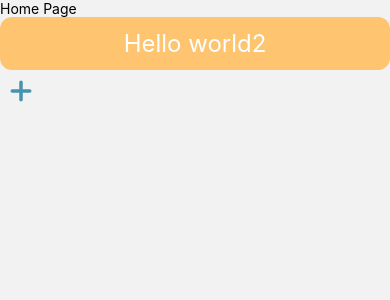
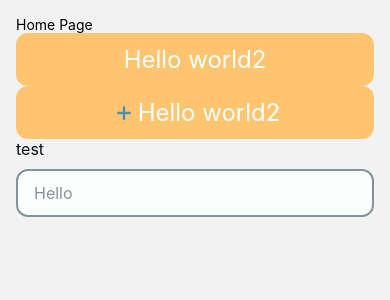
Before and after one commit to odenlerma/todo-app, a React Native app: screen /HomePage in a window 390 px wide. Shown: the top 300 px of the page. Built offline with nearby package versions, Linux system fonts and the light colour scheme.

Commit message:
- Add input and loader component - modify other components

```diff
--- a/src/components/button.js
+++ b/src/components/button.js
@@ -3,28 +3,44 @@ import { Pressable, View, Text, StyleSheet } from 'react-native'
 
 import * as STYLE from '@styles/global';
 import { CUSTOM_TEXT } from './text';
-
+import * as SVG from './svg';
 
 /* PARAMS
-    - type string (options: 'primary', 'secondary', 'gray') - button type
-    - text string - display text inside button
-    - customStyles object - additional styles for button
+    - type - string (options: 'primary', 'secondary', 'gray', 'plain') - button type
+    - text - string - display text inside button
+    - customStyles - object - additional styles for button
+    - icon - string (options: see iconlist) - left icon component
+    - isBlock - bool - full width == true, hug content == false
 */
+
+const BUTTON_ICON_SIZE = STYLE.SIZE.m
+const iconlist = {
+    add: <SVG.CUSTOM_SVG_ADD size={BUTTON_ICON_SIZE} />,
+    check: <SVG.CUSTOM_SVG_CHECK size={BUTTON_ICON_SIZE} />,
+    close: <SVG.CUSTOM_SVG_CLOSE size={BUTTON_ICON_SIZE} />,
+    delete: <SVG.CUSTOM_SVG_DELETE size={BUTTON_ICON_SIZE}/>,
+    edit: <SVG.CUSTOM_SVG_EDIT size={BUTTON_ICON_SIZE}/>,
+}
+
 const BUTTON  = ({
     type = 'primary',
     text = 'Default Button',
     customStyles = {},
+    icon = null,
+    isBlock = true,
     ...props
 }) => {
     return(
+        <View style={!isBlock ? STYLE.FLEX.LEFT_CENTER_ROW : {}}>
             <Pressable
                 {...props}
             >
                 <View style={[styles[type], customStyles]}>
-                {/* {(icon != null || customIcon!=null) && iconPlace == 'left' && <BUTTON_ICON {...iconButton}/>} */}
-                {text != null ? <CUSTOM_TEXT text={text} textType="white_secondary" /> : null }
+                    {icon != null ? iconlist[icon] : <View />}
+                    {text != null ? <CUSTOM_TEXT text={text} textType="white_secondary" /> : <View /> }
                 </View>
             </Pressable>
+        </View>
     );
 
 }
@@ -52,4 +68,7 @@ const styles = StyleSheet.create({
         ...button,
         backgroundColor: STYLE.COLORS.gray
     },
+    plain: {
+        ...button
+    }
 })
--- a/src/components/index.js
+++ b/src/components/index.js
@@ -1,3 +1,5 @@
 export * from './button'
 export * from './text'
 export * from './svg'
+export * from './input'
+export * from './loader'
--- /dev/null
+++ b/src/components/input.js
@@ -0,0 +1,105 @@
+import { Text, View, StyleSheet, Keyboard, Platform } from 'react-native'
+import React, { Component, useRef, useState } from 'react'
+import { TextInput } from 'react-native-gesture-handler'
+
+
+import * as UTILS from '@helper/utils';
+import * as STYLE from '@styles/global'
+
+import { CUSTOM_TEXT } from './text'
+
+export const CUSTOM_INPUT = ({
+    refInner = null,
+    placeholder='',
+    title='',
+    isDisabled = false,
+    textInputStyle = {},
+    ...props
+}) => {
+    const inputRef = useRef(null)
+
+    return (
+        <View style={styles.container}>
+            <CUSTOM_TEXT
+                text={title}
+                customStyles={styles.labelcontainer}
+            />
+
+            <View style={isDisabled ? styles.textinputDisabled : styles.textinput}>
+                {!isDisabled ? (
+                    <TextInput
+                        autoCompleteType='off'
+                        autoCorrect={false}
+                        autoCapitalize='none'
+                        ref={refInner != null ? refInner : inputRef}
+                        placeholder={placeholder || title || ''}
+                        placeholderTextColor={STYLE.COLORS.gray}
+                        {...props}
+                        style={[styles.text_default, textInputStyle]}
+                    />
+                ):(
+                    <CUSTOM_TEXT
+                        text={!UTILS.isEmpty(props?.defaultValue) ? props?.defaultValue : placeholder}
+                        customTextStyles={!UTILS.isEmpty(props?.defaultValue) ? styles.text_default : styles.text_gray}
+                    />
+                )
+                }
+            </View>
+        </View>
+    )
+
+}
+
+const styles = StyleSheet.create({
+    container: {
+        marginBottom: STYLE.SPACING.s4
+    },
+    labelcontainer: {
+        marginBottom: STYLE.SPACING.s2
+    },
+    text_default: {
+        ...STYLE.TEXTCOLOR.color_black,
+        ...STYLE.TEXTFONTSIZE.default
+    },
+    text_gray:{
+        ...STYLE.TEXTCOLOR.color_gray,
+        ...STYLE.TEXTFONTSIZE.default
+    },
+    textinput: {
+        ...Platform.select({
+            ios: {
+                paddingVertical: STYLE.SPACING.s3,
+            },
+            android: {
+                paddingVertical: 0,
+            },
+            default: {
+                paddingVertical: STYLE.SPACING.s3,
+            },
+        }),
+        paddingHorizontal: STYLE.SPACING.default,
+        borderRadius: STYLE.BORDERRADIUS,
+        borderWidth: STYLE.BORDERWIDTH,
+        borderColor: STYLE.COLORS.gray,
+        overflow: 'hidden',
+        backgroundColor: STYLE.COLORS.white,
+    },
+    textinputDisabled: {
+        ...Platform.select({
+            ios: {
+                paddingVertical: STYLE.SPACING.s3,
+            },
+            android: {
+                paddingVertical: 0,
+            },
+            default: {
+                paddingVertical: STYLE.SPACING.s3,
+            },
+        }),
+        paddingHorizontal: STYLE.SPACING.default,
+        overflow: 'hidden',
+        backgroundColor: STYLE.COLORS.white,
+    },
+})
+
+export const INPUTSTYLES = styles
--- /dev/null
+++ b/src/components/loader.js
@@ -0,0 +1,10 @@
+import React from 'react';
+import { ActivityIndicator, } from 'react-native';
+
+import * as STYLE from '@styles/global'
+
+export const CUSTOM_LOADER = (props) => {
+	return(
+		<ActivityIndicator size="large" color={props?.loaderColor || STYLE.COLORS.primary}/>
+	)
+};
--- a/src/components/text.js
+++ b/src/components/text.js
@@ -53,6 +53,11 @@ const styles = StyleSheet.create({
         ...STYLE.TEXTCOLOR.color_gray,
         ...STYLE.TEXTFONTSIZE.default
     },
+    gray_default_strikethrough: {
+        ...STYLE.TEXTCOLOR.color_gray,
+        ...STYLE.TEXTFONTSIZE.default,
+        textDecorationLine: 'line-through',
+    },
     info_default: {
         ...STYLE.TEXTCOLOR.color_info,
         ...STYLE.TEXTFONTSIZE.default
@@ -96,6 +101,11 @@ const styles = StyleSheet.create({
         ...STYLE.TEXTCOLOR.color_gray,
         ...STYLE.TEXTFONTSIZE.sm
     },
+    gray_sm_strikethrough: {
+        ...STYLE.TEXTCOLOR.color_gray,
+        ...STYLE.TEXTFONTSIZE.sm,
+        textDecorationLine: 'line-through',
+    },
     success_sm: {
         ...STYLE.TEXTCOLOR.color_success,
         ...STYLE.TEXTFONTSIZE.sm
@@ -129,7 +139,12 @@ const styles = StyleSheet.create({
     },
     gray_secondary: {
         ...STYLE.TEXTCOLOR.color_gray,
-        ...STYLE.TEXTFONTSIZE.secondary
+        ...STYLE.TEXTFONTSIZE.secondary,
+    },
+    gray_secondary_strikethrough: {
+        ...STYLE.TEXTCOLOR.color_gray,
+        ...STYLE.TEXTFONTSIZE.secondary,
+        textDecorationLine: 'line-through',
     },
     success_secondary: {
         ...STYLE.TEXTCOLOR.color_success,
--- a/src/pages/HomePage.js
+++ b/src/pages/HomePage.js
@@ -6,13 +6,18 @@ import * as COMPONENTS from '@components'
 
 export default () => {
     return(
-        <View>
+        <View style={STYLE.CONTAINER.main}>
             <Text>Home Page</Text>
             <COMPONENTS.CUSTOM_BUTTON
                 type="secondary"
                 text="Hello world2"
             />
-            <COMPONENTS.CUSTOM_SVG_ADD />
+             <COMPONENTS.CUSTOM_BUTTON
+                type="secondary"
+                text="Hello world2"
+                icon="add"
+            />
+            <COMPONENTS.CUSTOM_INPUT title="test" placeholder="Hello" />
         </View>
     )
 }
--- a/src/styles/global.js
+++ b/src/styles/global.js
@@ -7,7 +7,7 @@ import { scalingPixel } from '@helper/utils'
 export const ANIMATIONMS = 300;
 
 export const BORDERRADIUS = 12;
-export const BORDERWIDTH = 2 / PixelRatio.getPixelSizeForLayoutSize(1);
+export const BORDERWIDTH = 2;
 
 export const COLORS = {
 	default_background: '#FAFFFE',
@@ -293,6 +293,12 @@ export const BACKGROUND = StyleSheet.create({
     },
 })
 
+export const CONTAINER = StyleSheet.create({
+	main: {
+		padding: SPACING.default
+	}
+})
+
 export const W100 = {
 	width: '100%'
 }
```
Lines whose indentation alone changed are shown as unchanged.
